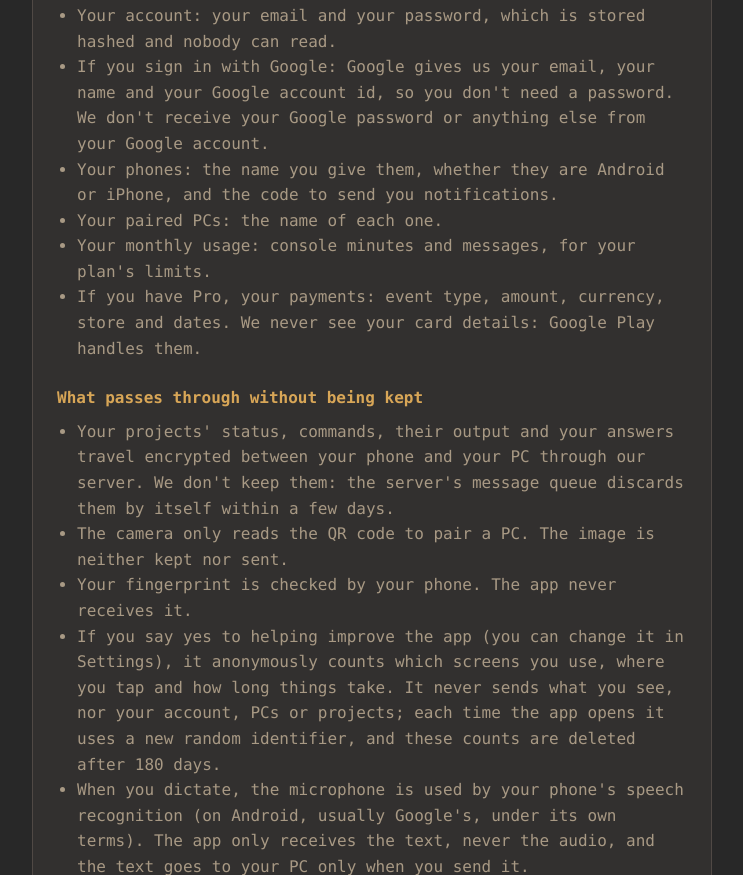
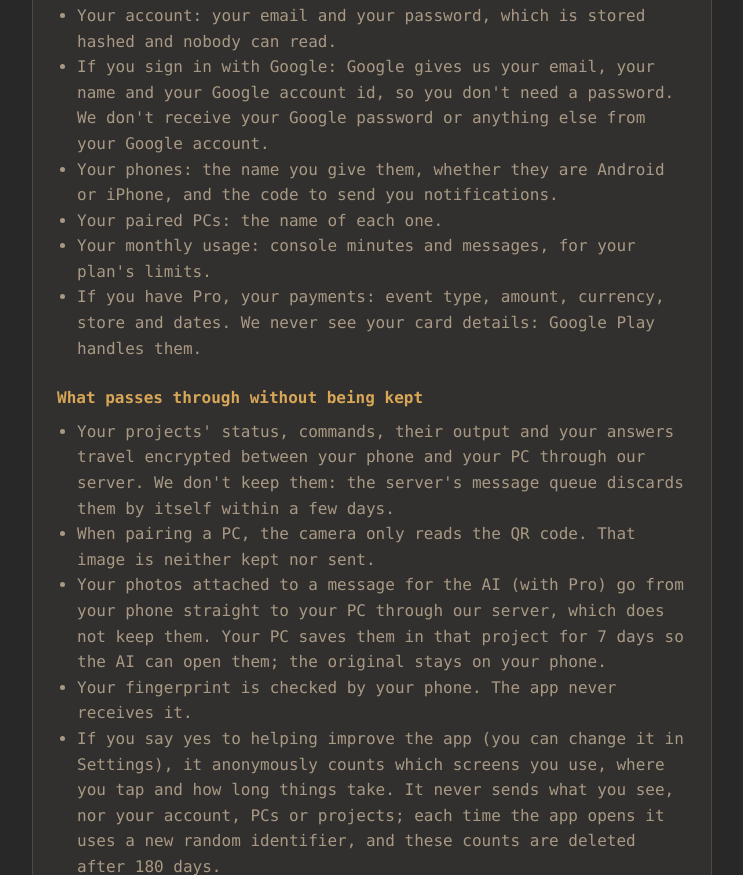
Before and after one commit to trdago/qdd-paginas, a plain HTML site: page privacidad/index.html in a window 1280 px wide. Shown: the part 340-1215 px from the top of the page, without its empty margins (268-1011 px from the left). Drawn offline with Linux system fonts and the light colour scheme.

Commit message:
publica privacidad/index.html

```diff
--- a/privacidad/index.html
+++ b/privacidad/index.html
@@ -42,7 +42,8 @@
   <h2 data-en="What passes through without being kept">Qué pasa sin guardarse</h2>
   <ul>
     <li data-en="Your projects' status, commands, their output and your answers travel encrypted between your phone and your PC through our server. We don't keep them: the server's message queue discards them by itself within a few days.">El estado de tus proyectos, los comandos, sus salidas y tus respuestas viajan cifrados entre tu teléfono y tu PC por nuestro servidor. No los guardamos: la cola de mensajes del servidor los descarta sola en pocos días.</li>
-    <li data-en="The camera only reads the QR code to pair a PC. The image is neither kept nor sent.">La cámara solo lee el código QR para emparejar un PC. La imagen no se guarda ni se envía.</li>
+    <li data-en="When pairing a PC, the camera only reads the QR code. That image is neither kept nor sent.">Al emparejar un PC, la cámara solo lee el código QR. Esa imagen no se guarda ni se envía.</li>
+    <li data-en="Your photos attached to a message for the AI (with Pro) go from your phone straight to your PC through our server, which does not keep them. Your PC saves them in that project for 7 days so the AI can open them; the original stays on your phone.">Las fotos que adjuntas a un mensaje para la IA (con Pro) van de tu teléfono directo a tu PC por nuestro servidor, que no las guarda. Tu PC las deja en ese proyecto por 7 días para que la IA las abra; el original queda en tu teléfono.</li>
     <li data-en="Your fingerprint is checked by your phone. The app never receives it.">Tu huella la valida tu teléfono. La app nunca la recibe.</li>
     <li data-en="If you say yes to helping improve the app (you can change it in Settings), it anonymously counts which screens you use, where you tap and how long things take. It never sends what you see, nor your account, PCs or projects; each time the app opens it uses a new random identifier, and these counts are deleted after 180 days.">Si aceptas ayudar a mejorar la app (lo cambias en Ajustes), cuenta de forma anónima qué pantallas usas, dónde tocas y cuánto tardas. Nunca manda lo que ves, ni tu cuenta, tus PCs o tus proyectos; cada vez que se abre usa un identificador al azar nuevo, y esos conteos se borran a los 180 días.</li>
     <li data-en="When you dictate, the microphone is used by your phone's speech recognition (on Android, usually Google's, under its own terms). The app only receives the text, never the audio, and the text goes to your PC only when you send it.">Cuando dictas, el micrófono lo usa el reconocimiento de voz de tu teléfono (en Android, por lo general el de Google, con sus propias condiciones). La app solo recibe el texto, nunca el audio, y el texto llega a tu PC solo cuando lo mandas.</li>
```
